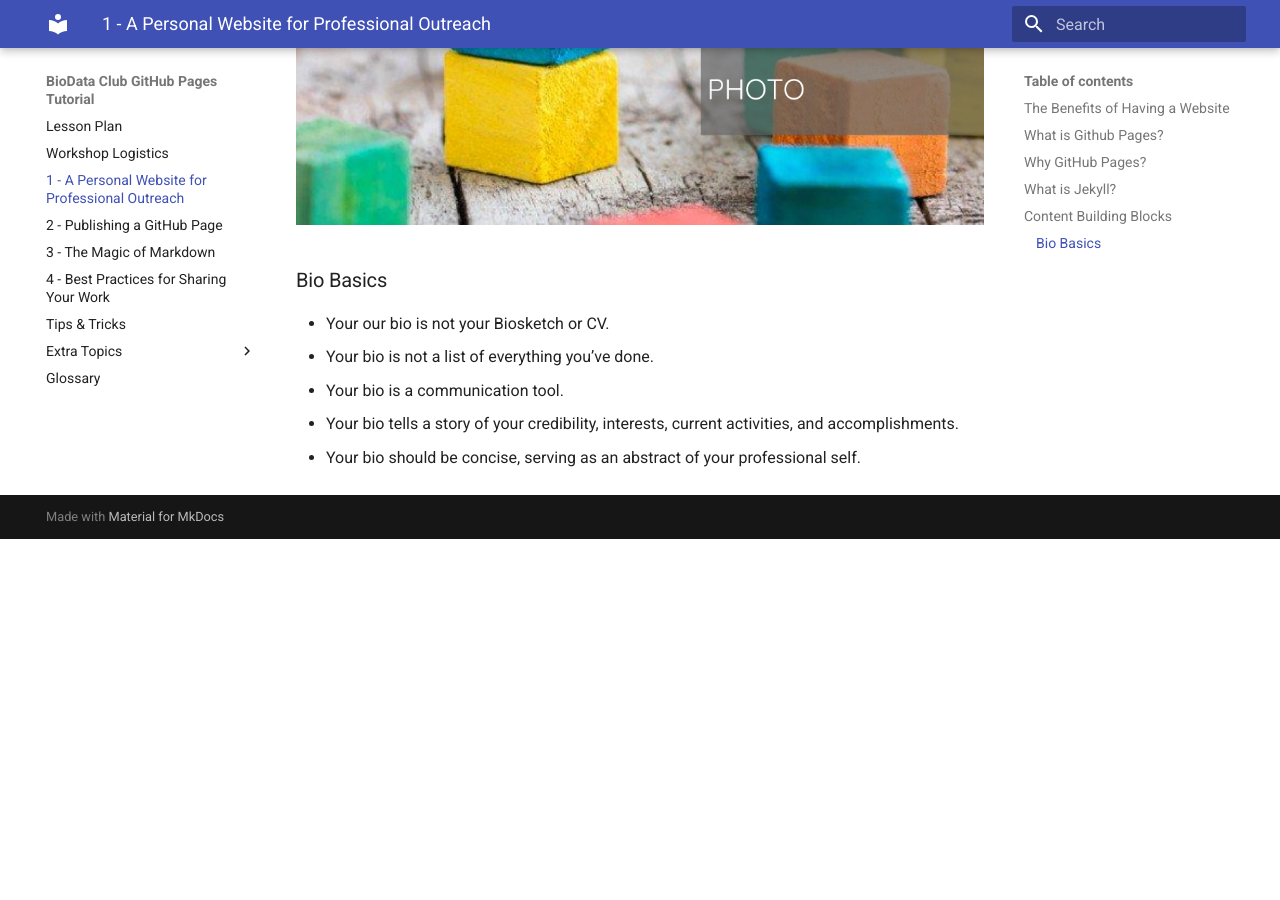
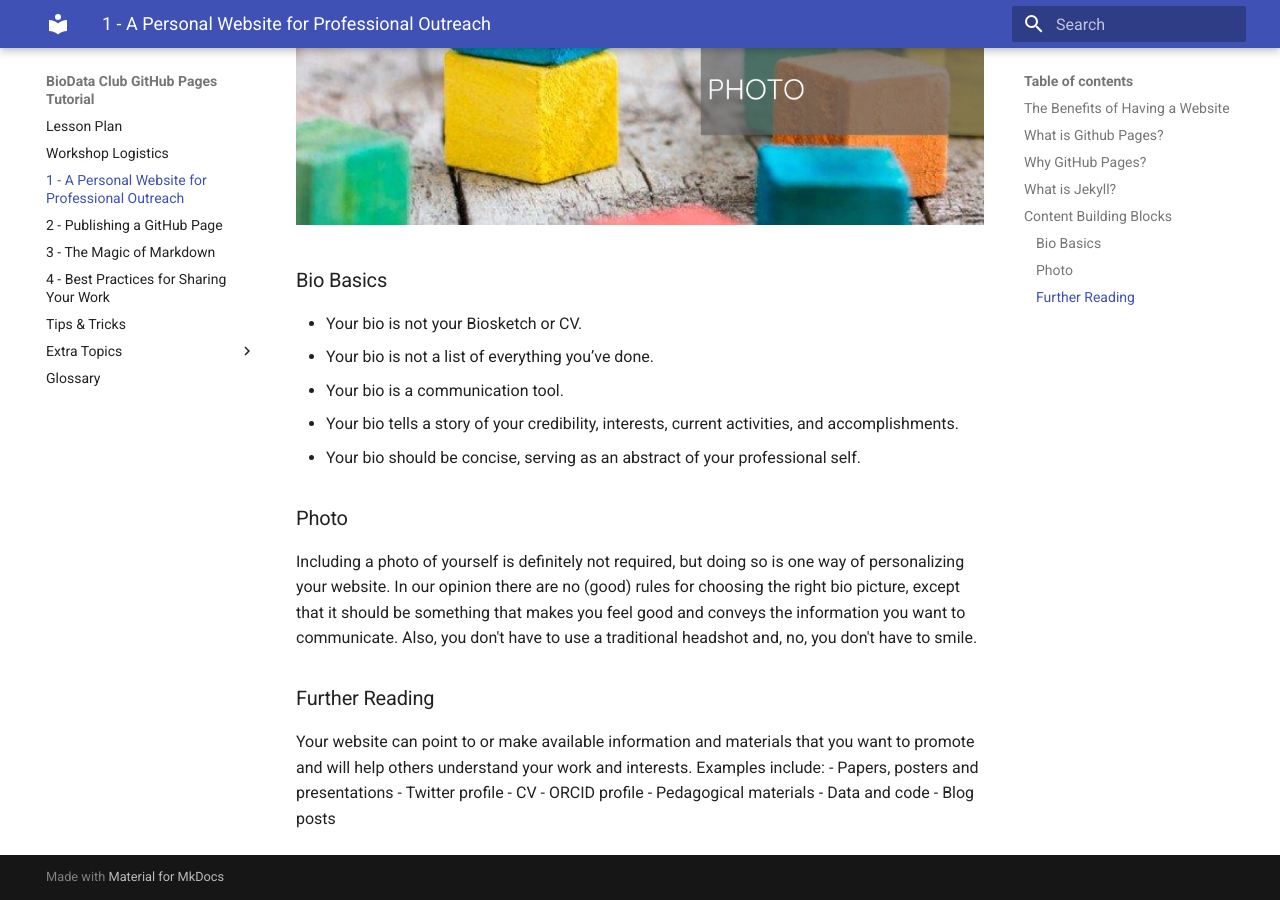
Before and after one commit to BioData-Club/ghpages-rtd, an MkDocs documentation site: the page built from docs/lessons/1.md, in a window 1280 px wide and 900 px high, scrolled down 2352 px. Built offline with MkDocs 1.6.1 and Material for MkDocs 9.7.7, drawn with Linux system fonts in a browser that asks for light colours; old or Windows-style settings are respelled for this version of MkDocs; before the commit the page ends 2891 px from its top, so only the background shows below that.

Commit message:
Update 1.md

```diff
--- a/docs/lessons/1.md
+++ b/docs/lessons/1.md
@@ -33,8 +33,19 @@ The other nice thing about Jekyll is that it will integrate things like Google A
 ## Content Building Blocks
 ![Building Blocks](../images/building_blocks.png)
 ### Bio Basics
-- Your our bio is not your Biosketch or CV.
+- Your bio is not your Biosketch or CV.
 - Your bio is not a list of everything you’ve done.
 - Your bio is a communication tool.
 - Your bio tells a story of your credibility, interests, current activities, and accomplishments.
 - Your bio should be concise, serving as an abstract of your professional self.
+### Photo
+Including a photo of yourself is definitely not required, but doing so is one way of personalizing your website.  In our opinion there are no (good) rules for choosing the right bio picture, except that it should be something that makes you feel good and conveys the information you want to communicate. Also, you don't have to use a traditional headshot and, no, you don't have to smile.
+### Further Reading
+Your website can point to or make available information and materials that you want to promote and will help others understand your work and interests.  Examples include:
+- Papers, posters and presentations
+- Twitter profile
+- CV
+- ORCID profile
+- Pedagogical materials
+- Data and code
+- Blog posts
```
